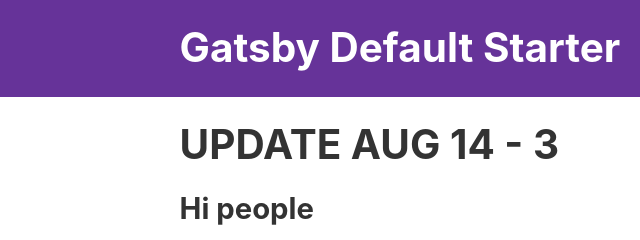
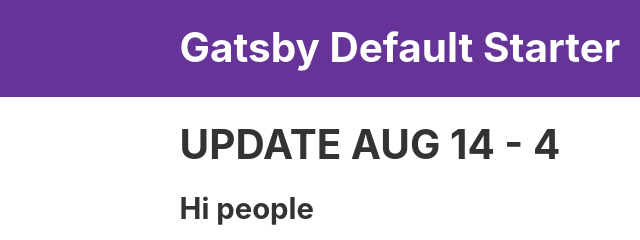
Before and after one commit to jade-framework/gatsby-default, a Gatsby site: page / in a window 1280 px wide. Shown: the top 240 px of the page, 0-640 px from the left. Built offline with nearby package versions, Linux system fonts and the light colour scheme; Gatsby itself is replaced by a stand-in of ours.

Commit message:
Update index.js

```diff
--- a/src/pages/index.js
+++ b/src/pages/index.js
@@ -8,7 +8,7 @@
 const IndexPage = () => (
   <Layout>
     <SEO title="Home" />
-    <h1>UPDATE AUG 14 - 3</h1>
+    <h1>UPDATE AUG 14 - 4</h1>
     <h2>Hi people</h2>
     <p>Welcome to your new Gatsby site.</p>
     <p>Now go build something great.</p>
```
